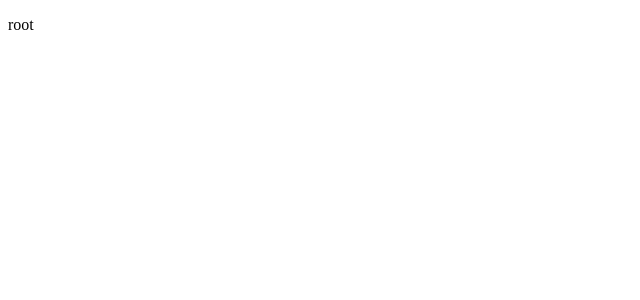
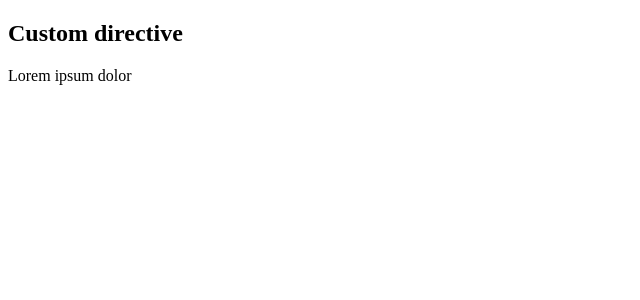
Before and after one commit to JosueSdev/apex-angular-bootcamp, an Angular app: page / in a window 1280 px wide. Shown: the top 300 px of the page, without its empty margins (0-640 px from the left). Built offline with nearby package versions, Linux system fonts and the light colour scheme.

Commit message:
first proposal

```diff
--- a/src/app/app.component.html
+++ b/src/app/app.component.html
@@ -1 +1,2 @@
-<p>root</p>
+<h2>Custom directive</h2>
+<p capitalize>lorem ipsum dolor</p>
--- a/src/app/app.module.ts
+++ b/src/app/app.module.ts
@@ -3,10 +3,12 @@ import { BrowserModule } from '@angular/platform-browser';
 
 import { AppRoutingModule } from './app-routing.module';
 import { AppComponent } from './app.component';
+import { CapitalizeDirective } from './directives/capitalize.directive';
 
 @NgModule({
   declarations: [
-    AppComponent
+    AppComponent,
+    CapitalizeDirective
   ],
   imports: [
     BrowserModule,
--- /dev/null
+++ b/src/app/directives/capitalize.directive.ts
@@ -0,0 +1,16 @@
+import { Directive, ElementRef } from '@angular/core';
+
+@Directive({
+  selector: '[capitalize]'
+})
+export class CapitalizeDirective {
+
+  constructor(private readonly element: ElementRef<HTMLElement>) { }
+
+  ngOnInit() {
+    const oldString = this.element.nativeElement.innerText;
+
+    this.element.nativeElement.innerText = oldString.charAt(0).toUpperCase() + oldString.slice(1);
+  }
+
+}
```
